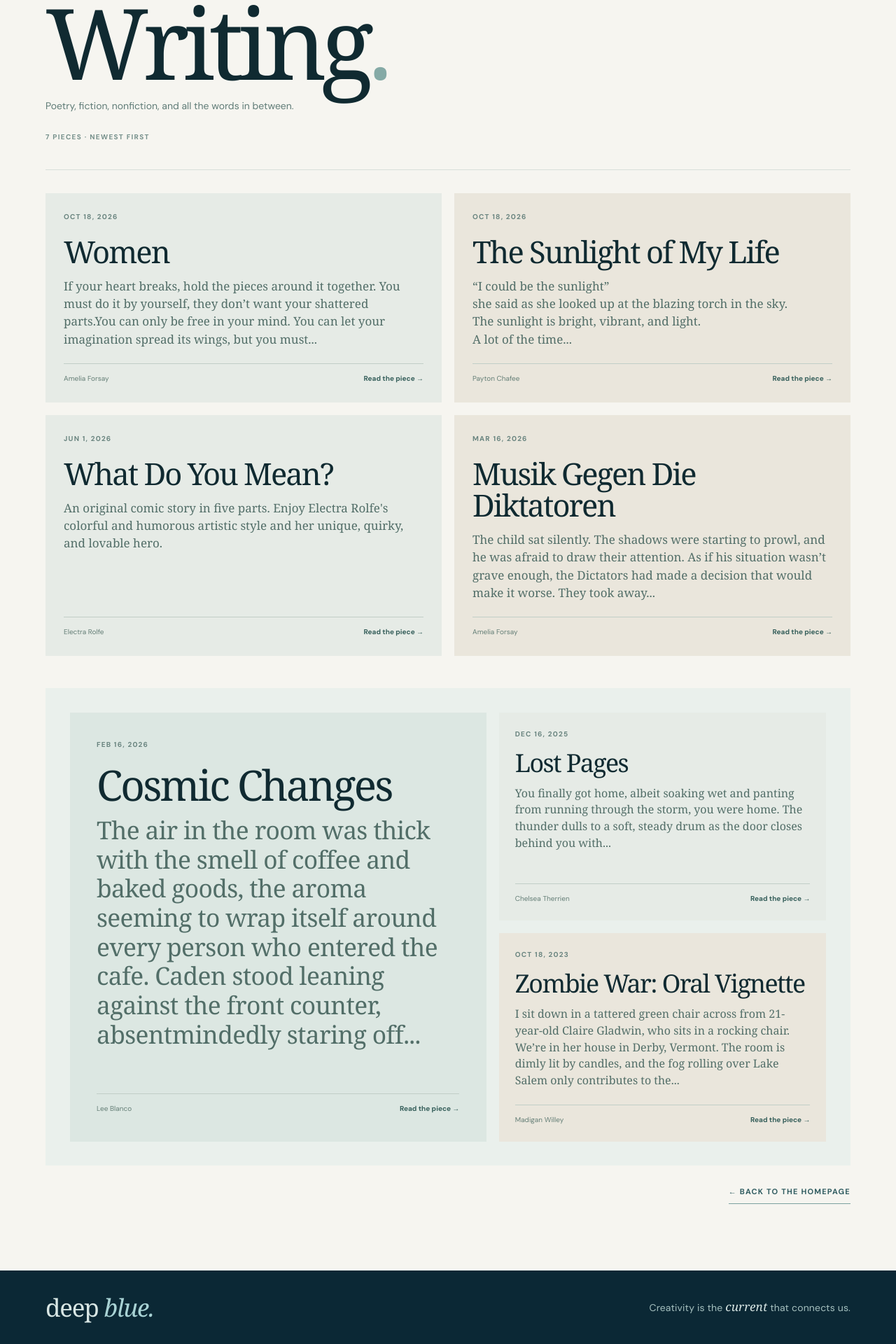
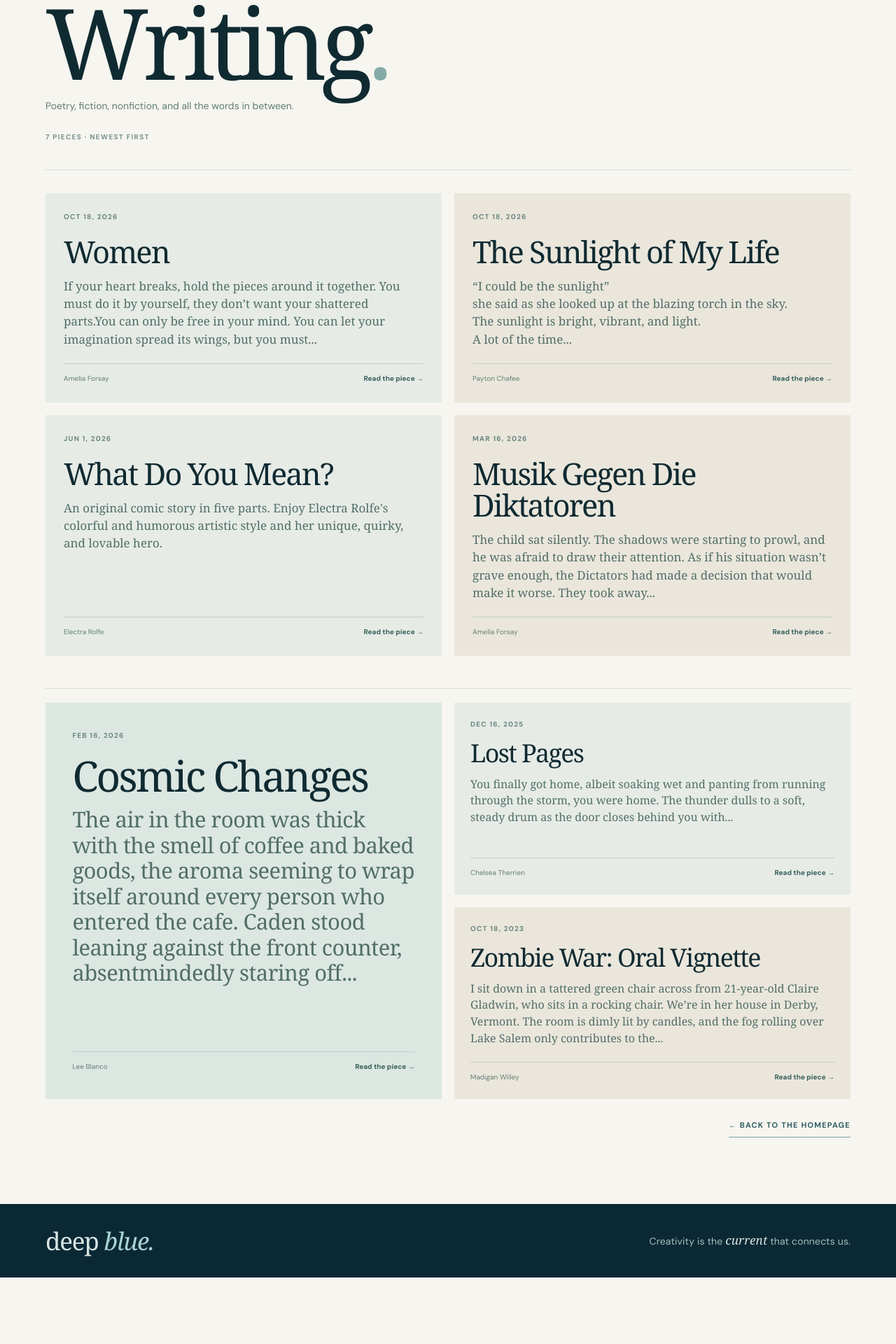
Before and after one commit to egentler/deep-blue, a Jekyll site: the page built from writing.html, in a window 1280 px wide. Shown: the part 719-2639 px from the top of the page at 70% size. Built offline with Jekyll 4.4.1, drawn with Linux system fonts in a browser that asks for light colours; some web fonts are replaced; after the commit the page ends 2544 px from its top, so only the background shows below that.

Commit message:
Add files via upload

```diff
--- a/_layouts/archive.html
+++ b/_layouts/archive.html
@@ -2,7 +2,7 @@
 layout: default
 ---
 {% assign entries = site.posts | where: 'category', page.category_filter %}
-<link rel="stylesheet" href="{{ '/assets/css/archive-variation.css' | relative_url }}?v=20261018-writing-fit-1">
+<link rel="stylesheet" href="{{ '/assets/css/archive-variation.css' | relative_url }}?v=20261018-writing-align-1">
 <main class="gallery-archive">
   <div class="archive-intro">
     <a href="{{ '/' | relative_url }}" class="archive-return">← Back to Deep Blue</a>
--- a/assets/css/archive-variation.css
+++ b/assets/css/archive-variation.css
@@ -117,11 +117,14 @@
 .db-writing-compact-grid .writing-snippet { font-size:16px; }
 .db-writing-feature-band {
   display:grid;
-  grid-template-columns:minmax(0,1.12fr) minmax(0,.88fr);
+  /* Match the exact column boundaries of the standard Writing grid above. */
+  grid-template-columns:repeat(2,minmax(0,1fr));
   gap:18px;
   align-items:stretch;
-  padding:clamp(18px,2.7vw,35px);
-  background:#eaf0ec;
+  /* No inset: the large and small cards both align with the cards above. */
+  padding:clamp(16px,1.6vw,22px) 0 0;
+  background:transparent;
+  border-top:1px solid #d1dcd6;
 }
 .db-writing-feature-band > .db-writing-lead:only-child { grid-column:1/-1; max-width:780px; }
 .db-writing-feature-band .db-writing-lead .writing-card { height:100%; min-height:390px; background:#dce7e2; padding:clamp(24px,3vw,45px); }
@@ -144,7 +147,7 @@
   .db-writing-feature-support { grid-template-columns:minmax(0,1fr); }
   .db-writing-standard-grid { gap:12px; }
   .db-writing-compact-grid { gap:12px; }
-  .db-writing-feature-band { padding:15px; gap:12px; }
+  .db-writing-feature-band { padding:16px 0 0; gap:12px; }
   .db-writing-feature-band .db-writing-lead .writing-card { min-height:230px; padding:26px; }
   .db-writing-feature-band .db-writing-lead h2 { font-size:clamp(37px,10vw,54px); }
   .db-writing-feature-support { gap:12px; }
```
